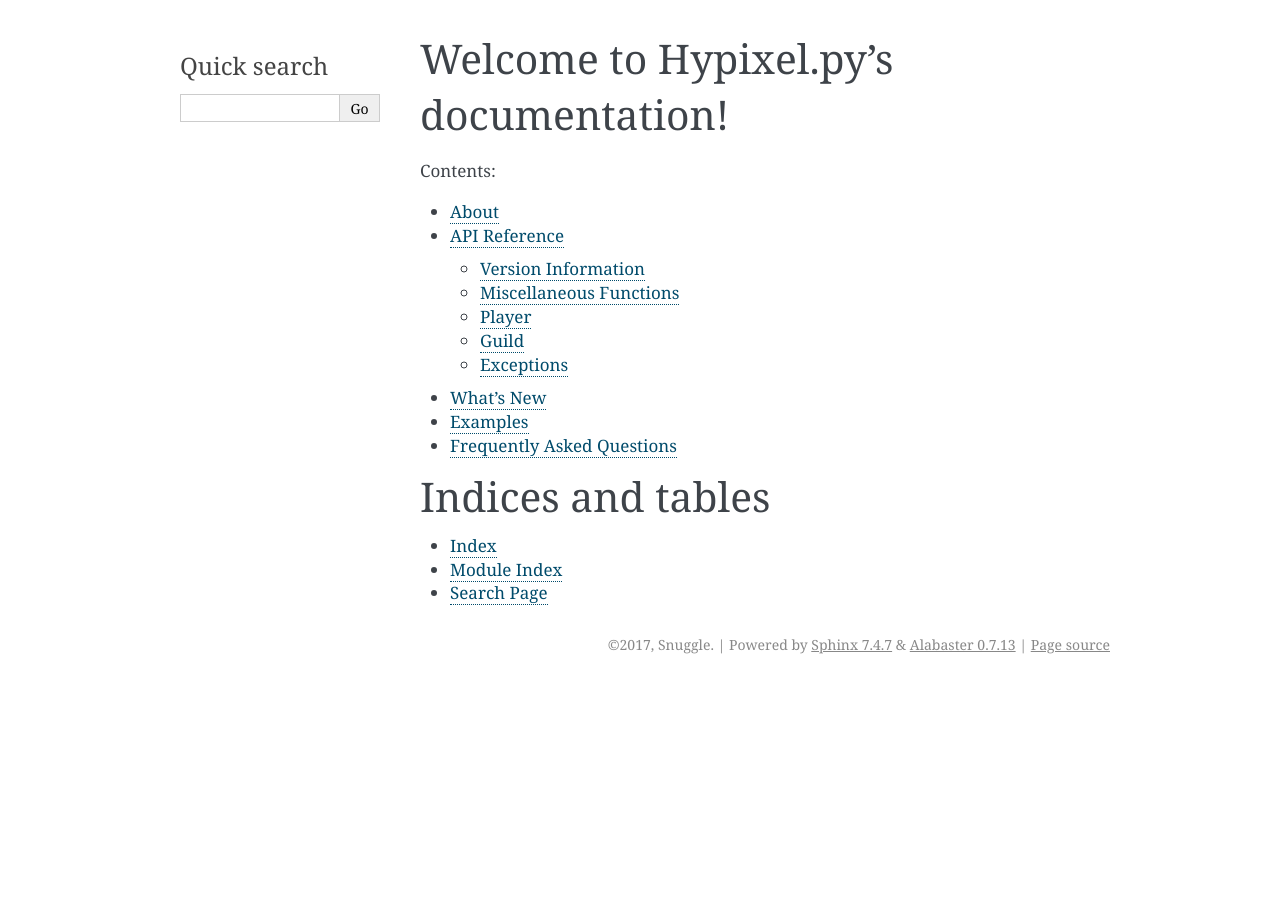
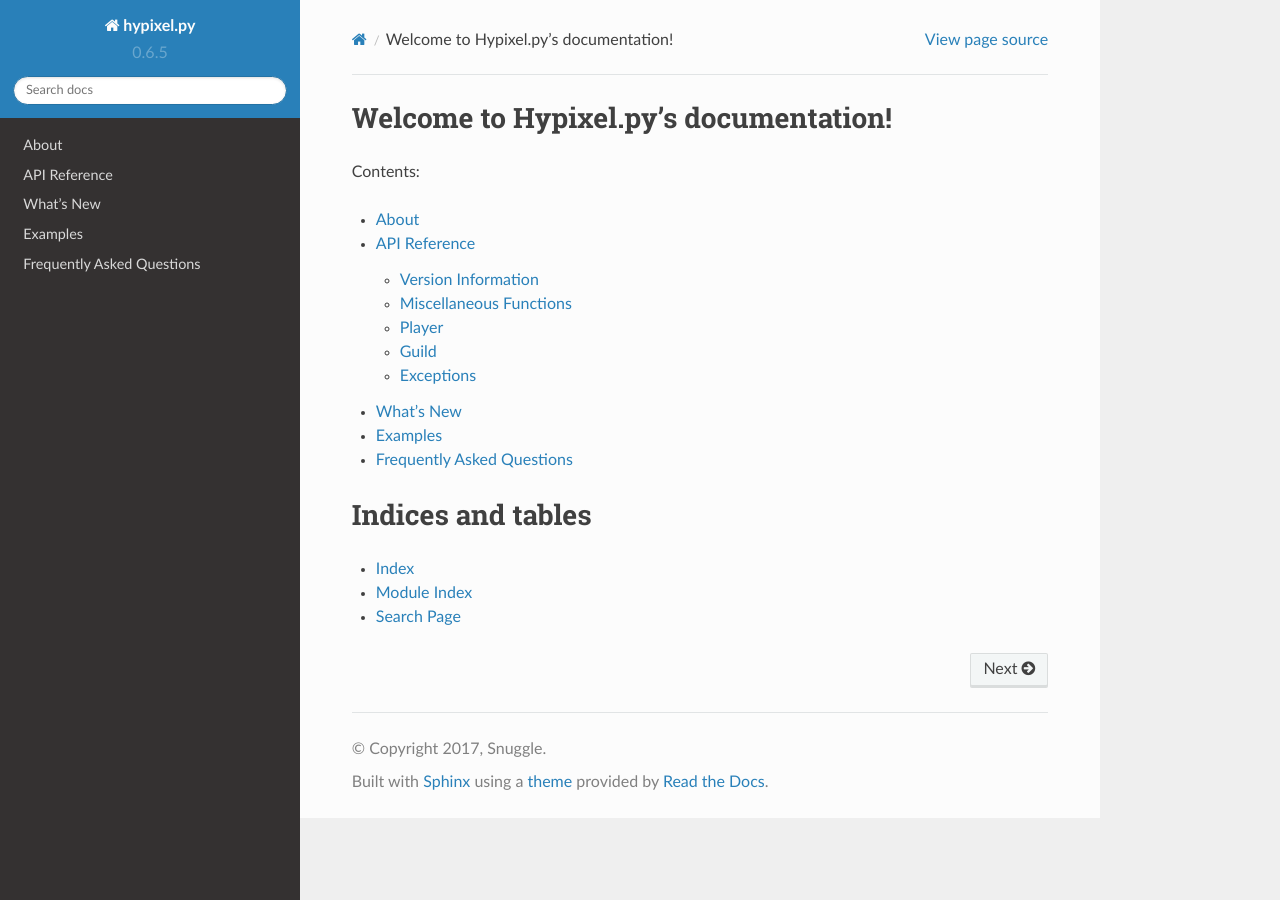
Before and after one commit to Snuggle/hypixel.py, a Sphinx documentation site: the page built from docs/index.rst, in a window 1280 px wide. Built offline with Sphinx 7.4.7 and the Read the Docs theme 2.0.0, drawn with Linux system fonts in a browser that asks for light colours.

Commit message:
Wooooooops. Fixed the previous commit.

```diff
--- a/docs/conf.py
+++ b/docs/conf.py
@@ -20,6 +20,7 @@
 import os
 import sys
 sys.path.insert(0, os.path.abspath('..'))
+on_rtd = os.getenv('READTHEDOCS') == 'True'
 
 
 # -- General configuration ------------------------------------------------
@@ -35,6 +36,11 @@
     'sphinx.ext.todo',
     'sphinx.ext.coverage',
     'sphinx.ext.viewcode']
+
+if on_rtd:
+  extensions.append('sphinxcontrib.napoleon')
+else:
+  extensions.append('sphinx.ext.napoleon')
 
 # Add any paths that contain templates here, relative to this directory.
 templates_path = ['_templates']
@@ -62,6 +68,7 @@
 # The full version, including alpha/beta/rc tags.
 release = '0.6.5'
 
+html_theme = 'sphinx_rtd_theme'
 # The language for content autogenerated by Sphinx. Refer to documentation
 # for a list of supported languages.
 #
```
